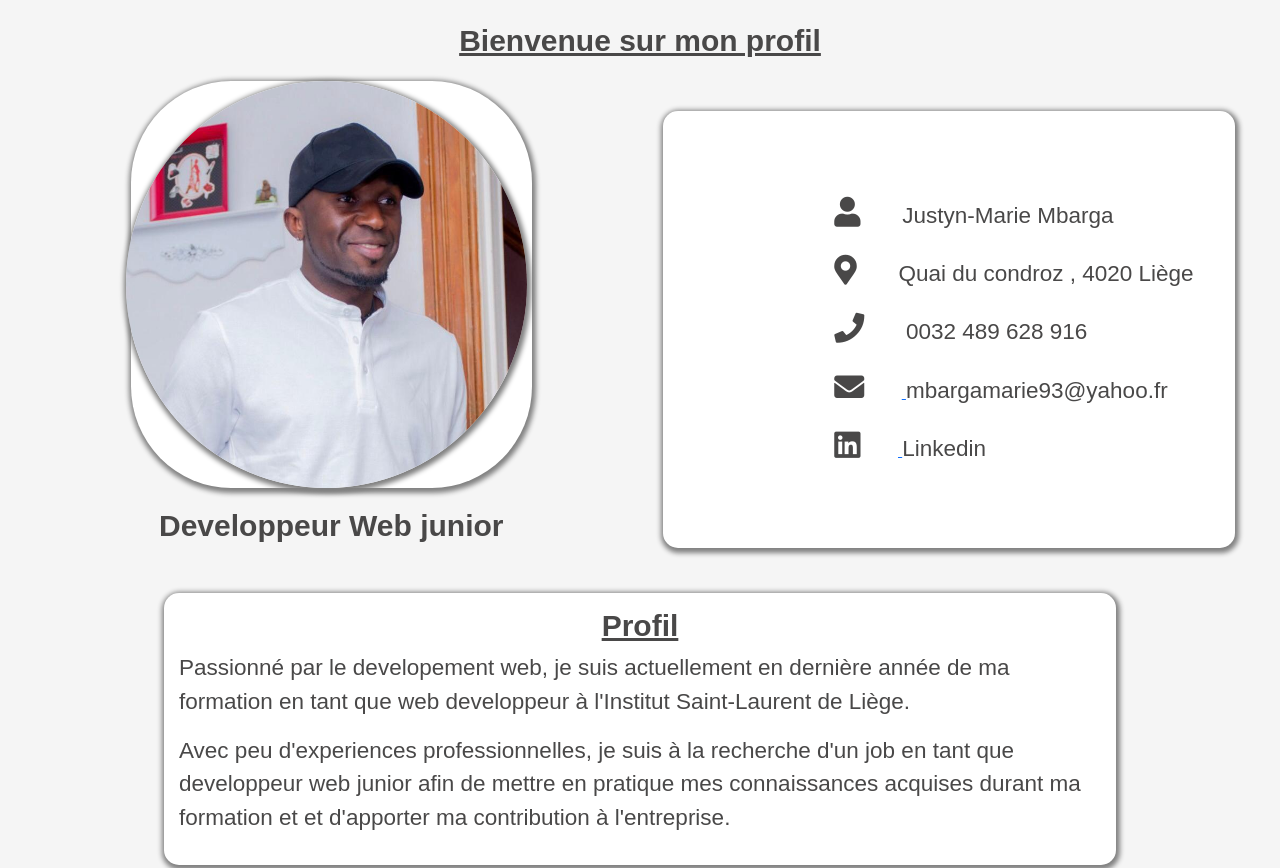
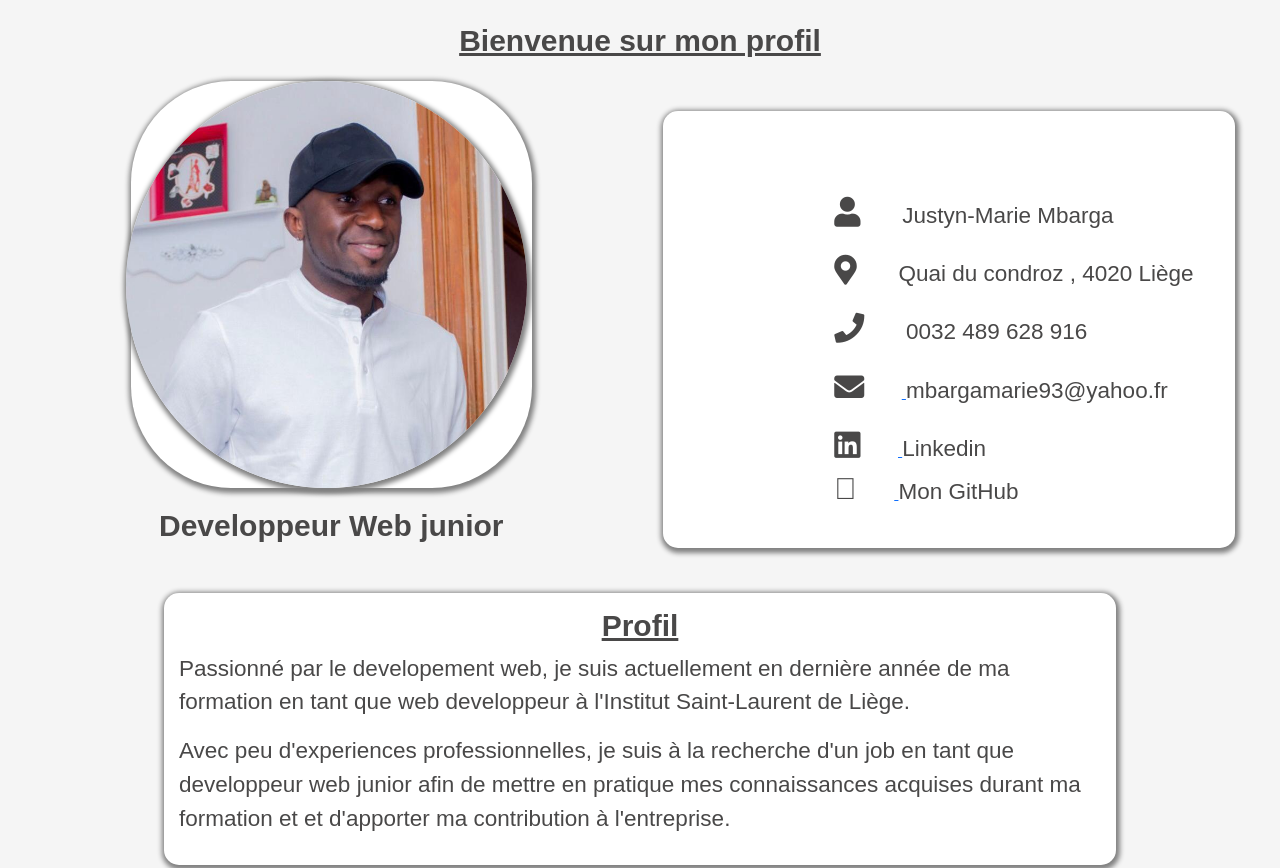
Before and after one commit to MBARGAM/justyn-mbarga.github.io, a plain HTML site: page index.html in a window 1280 px wide. Shown: the top 868 px of the page. Drawn offline with nearby package versions, Linux system fonts and the light colour scheme.

Commit message:
update
te

```diff
--- a/index.html
+++ b/index.html
@@ -50,6 +50,17 @@
 						</a>
 					</span>
 
+					<div class="reseau infoItem">
+					<a href="https://github.com/MBARGAM" title="cliquer pour acceder au prfil github de justyn">
+						<span class="fa-brands fa-github icon" target="_blank"></span>
+					</a>
+					<span class="info">
+						<a href="https://github.com/MBARGAM" title="cliquer pour acceder au profil de justyn" class="linkedin" target="_blank">
+							Mon GitHub
+						</a>
+					</span>
+
+				</div>
 				</div>
 			</div>
 		</div>
```
